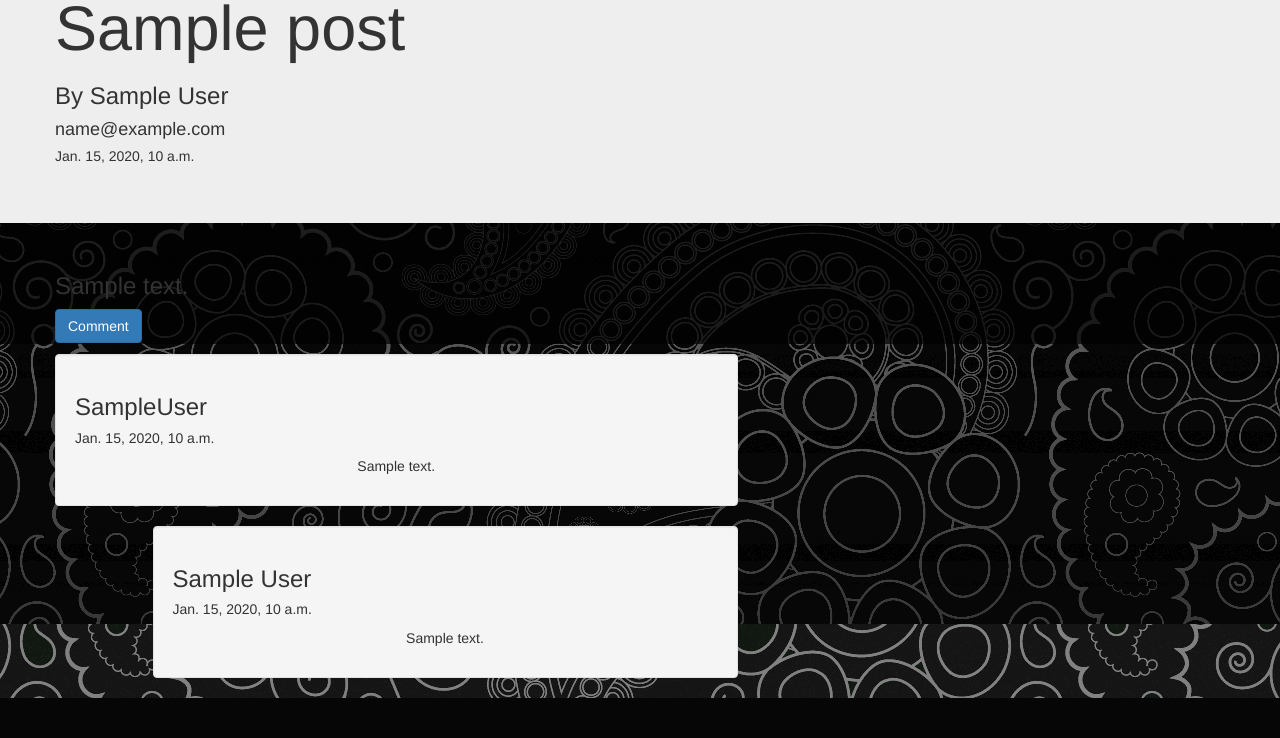
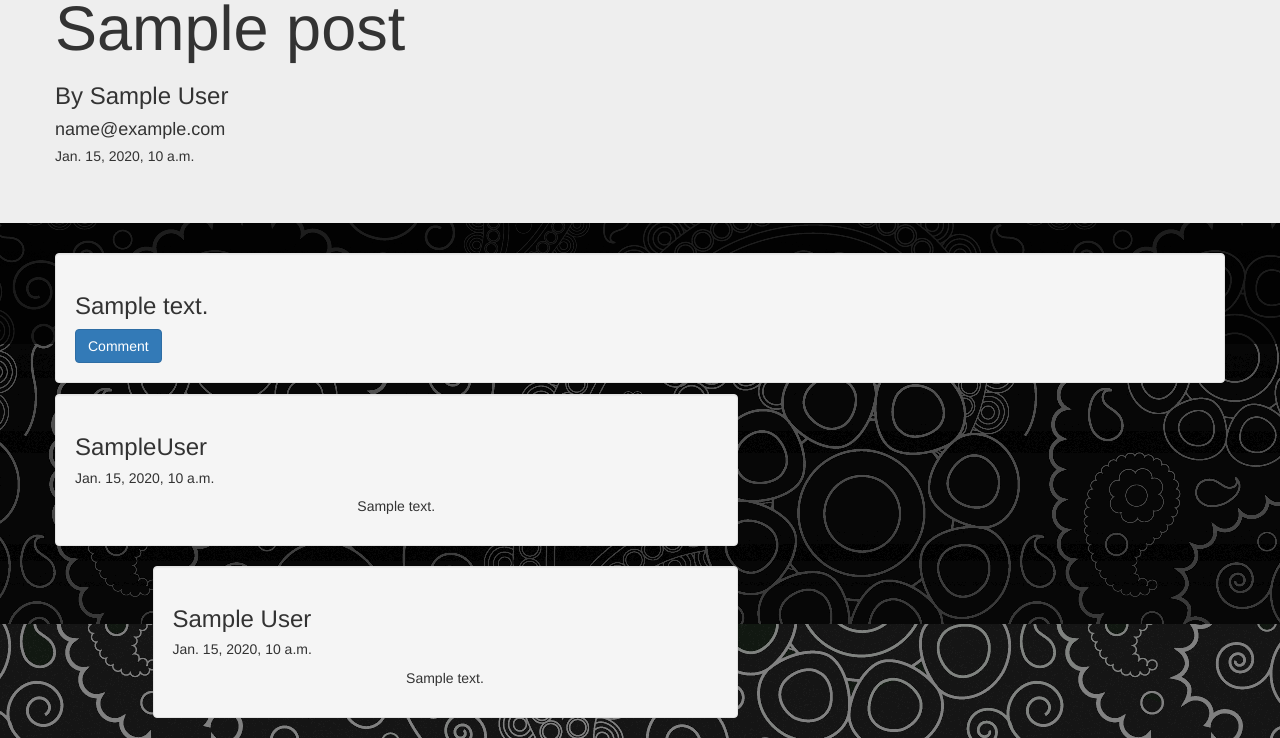
Before and after one commit to NadaBayoumy/DjangoPythonBlog, a Django app: template Blog/BlogApp/templates/BlogApp/post.html in a window 1280 px wide. Shown: the part 456-1194 px from the top of the page. Before the commit the page ends 1154 px from the top, so only its background shows below. Run offline with Django 3.2, Linux system fonts and the light colour scheme; the template is opened without the code that fills it: most values are stand-ins (such as "Sample title", 1, 10 or a date in 2020); some libraries are stand-ins or nearby versions.

Commit message:
adding well to post content

```diff
--- a/Blog/BlogApp/templates/BlogApp/post.html
+++ b/Blog/BlogApp/templates/BlogApp/post.html
@@ -33,7 +33,7 @@
 
         </div>
         <div class="container">
-            <div class="row" style="margin-bottom: 10px;">
+            <div class="row well" style="margin-bottom: 10px;">
                 <h3 class="text-justify">{{post.postContent}}</h3>
                 <button type="button" class="btn btn-primary" data-toggle="modal" data-target="#comment">Comment</button>
             </div>
```
